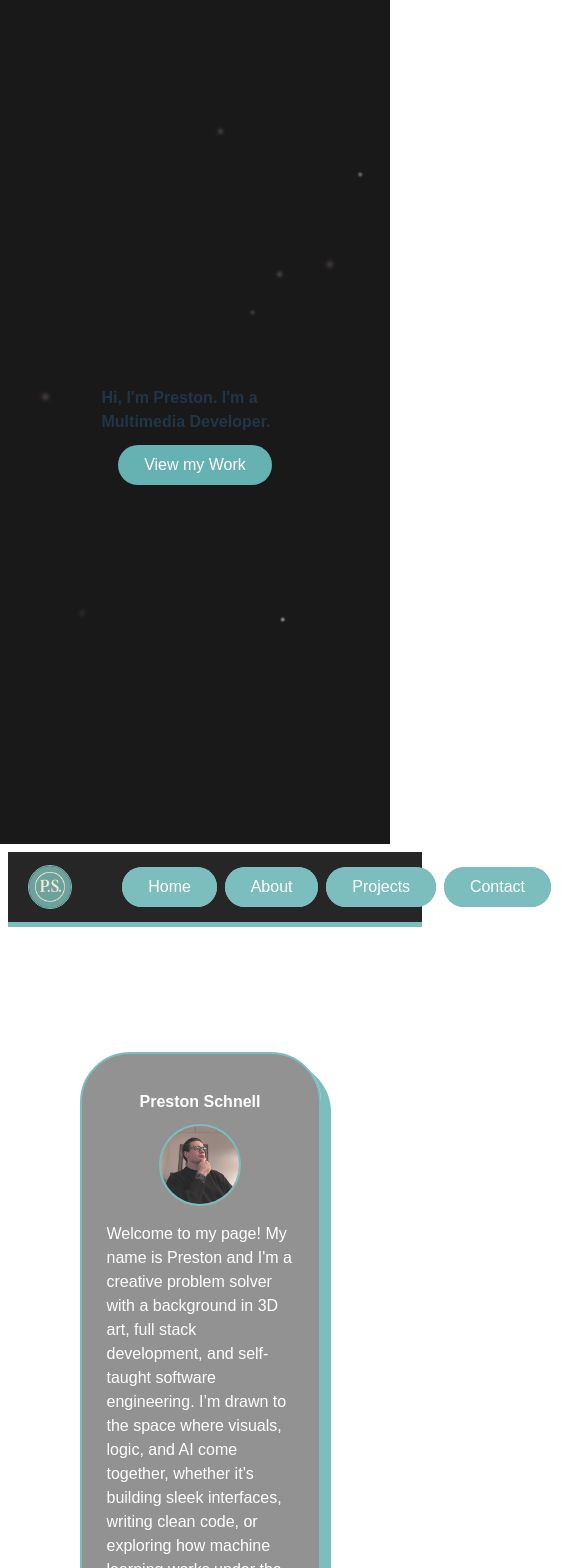
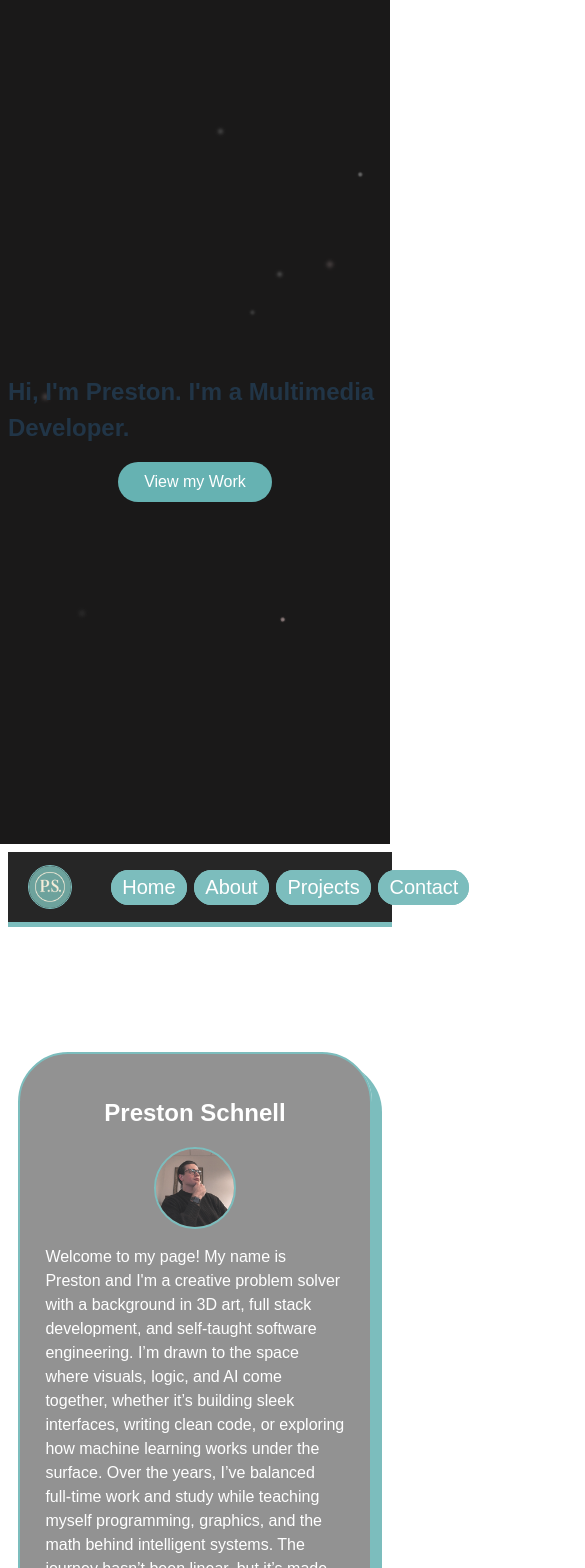
Before and after one commit to prestonschnell/Portfolio_App, a React (Vite) app: page / in a window 390 px wide. Shown: the top 1568 px of the page, 585 px wide, since content can reach past the window. Built offline with nearby package versions, Linux system fonts and the light colour scheme; a web font is replaced by a local one.

Commit message:
Final changes approaching to prototype of website. It is now viewable and functional on mobile devices.

```diff
--- a/src/components/About.css
+++ b/src/components/About.css
@@ -50,7 +50,7 @@ box-shadow: 10px 10px #66b2b2;
 
 .about-section h1 {
     /* border-bottom: 2px solid #66b2b2; */
-     font-size: clamp(1rem, 2.5vw, 2rem);
+     font-size: clamp(1.5rem, 2.5vw, 3rem);
     /* max-width: 50%;
     max-height: 25%; */
 }
@@ -102,7 +102,7 @@ border: 5px solid #66b2b2;
     max-width: 100%;
     display: grid;
      overflow: hidden;
-    grid-template-columns: repeat(6, 100px);
+    grid-template-columns: repeat(6, 5vw);
     gap: 0px 100px;
     justify-content: center;
     align-items: center;
@@ -112,8 +112,9 @@ border: 5px solid #66b2b2;
     background-color: rgba(0, 0, 0, 0);
 }
 
+
 .stack-container img {
-    max-width: 100px;
+    max-width: 10px;
     border: 2px solid #66b2b2;
     border-radius: 20px;
     padding: 20px 20px;
@@ -133,3 +134,50 @@ border: 5px solid #66b2b2;
 .prop-container img {
     max-width: 80px;
 }
+
+
+
+@media (max-width: 600px) {
+    .stack-icons {
+    height: 100%;
+    max-height: 100%;
+    width: 100%;
+    max-width: 100%;
+    display: grid;
+    overflow: hidden;
+    grid-template-columns: repeat(3, 3vw);
+    gap: 0px 100px;
+    justify-content: center;
+    align-items: center;
+    /* text-align: center; */
+    /* border: 2px solid white; */
+    /* object-fit: contain; */
+    background-color: rgba(0, 0, 0, 0);
+    padding-top: 30px;
+}
+  .stack-container {
+    height: 75vh;
+    width: 75vw;
+    flex-direction: column;
+    align-items: center;
+    font-size: clamp(1rem, 2.5rem, 2rem);
+  }
+
+  .stack-container img {
+    height: 6.5vh;
+    width: 10vw;
+    flex-direction: column;
+    align-items: center;
+    padding: 10px 10px;
+  }
+
+  .about-section {
+    width: 100%;
+  }
+
+  .prop-container {
+    font-size: 10px;
+  }
+
+
+}
--- a/src/components/Contact.css
+++ b/src/components/Contact.css
@@ -14,7 +14,7 @@
 }
 
 .contact-background {
-    width: 100vw;
+    width: 100%;
     background-color: black;
     display: flex;
     flex-direction: column;
--- a/src/components/Nav.css
+++ b/src/components/Nav.css
@@ -58,6 +58,9 @@ button {
     height: 70px;
     padding: 0 20px;
     box-shadow: 0px 3px #66b2b2;
+    justify-content: left;
+    gap: 10vw;
+    max-width: 92%;
   }
 
   .logo {
@@ -72,11 +75,16 @@ button {
   .buttons {
     gap: 2vw;
     font-size: clamp(1rem, 2.5vw, 2rem);
+    padding: 0;
   }
 
-  .buttons li,
-  button {
-    /* padding: 6px 15px; */
-    font-size: clamp(1rem, 2.5vw, 1.25rem);
-  }
-}
+  .nav-bar button {
+    background: #66b2b2;
+    color: white;
+    padding: 5px 10px;
+    border-radius: 100px;
+    height: 100%;
+    width: 100%;
+    font-size: clamp(1.25rem, 2.5vw, 1.25rem);
+    /* max-width: 100%; */
+}}
--- a/src/components/Nav.jsx
+++ b/src/components/Nav.jsx
@@ -18,13 +18,13 @@ const Nav = () => {
             }}>Home</button></li>
             <li><button onClick={()=> {
               window.scroll({
-                top: 1325,
+                top: 1375,
                 behavior: 'smooth'
               })
             }}>About</button></li>
             <li><button onClick={()=> {
               window.scroll({
-                top: 3135,
+                top: 3700,
                 behavior: 'smooth'
               })
             }}>Projects</button></li>
--- a/src/components/Projects.css
+++ b/src/components/Projects.css
@@ -16,6 +16,10 @@ margin-top: 100px;
 margin-bottom: 200px;
 }
 
+.project-info button {
+     font-size: clamp(1rem, 2.5vw, 2rem);
+}
+
 @media (max-width: 600px) {
   .projects-container {
     flex-direction: column;
@@ -26,7 +30,7 @@ margin-bottom: 200px;
   .project-info {
     flex: 1 1 100%;
     width: 100%;
-    max-width: 90vw;
+    max-width: 100%;
     padding: 1rem;
   }
 s
@@ -82,7 +86,7 @@ border-radius: 20px;
 
 .project-info {
 min-width:400px;
-max-width: 600px;
+max-width: 700px;
 width: 60%;
 max-height: fit-content;
 background-color: black;
--- a/src/components/hero.css
+++ b/src/components/hero.css
@@ -18,5 +18,11 @@
 
 #hero-header {
     max-width: 50%;
-     font-size: clamp(1rem, 2.5vw, 2rem);
+     font-size: clamp(1.5rem, 2.5vw, 4rem);
 }
+
+@media (max-width: 600px) {
+    #hero-header {
+        max-width: 100%;
+    }
+}
```
